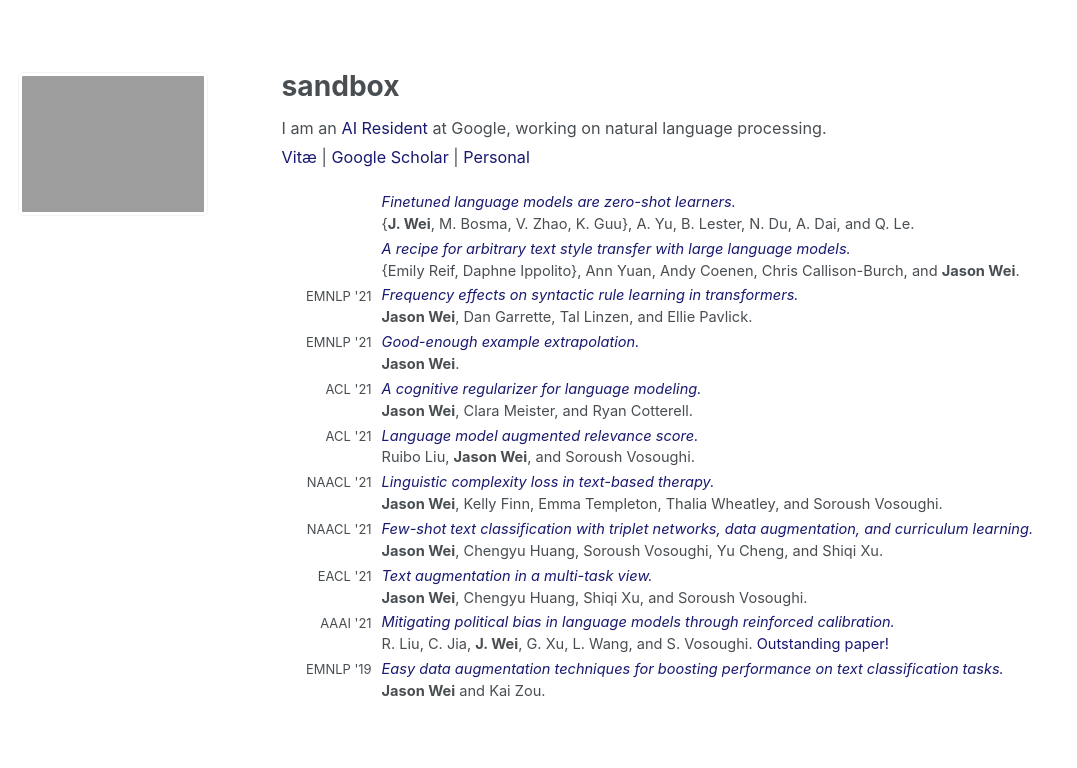
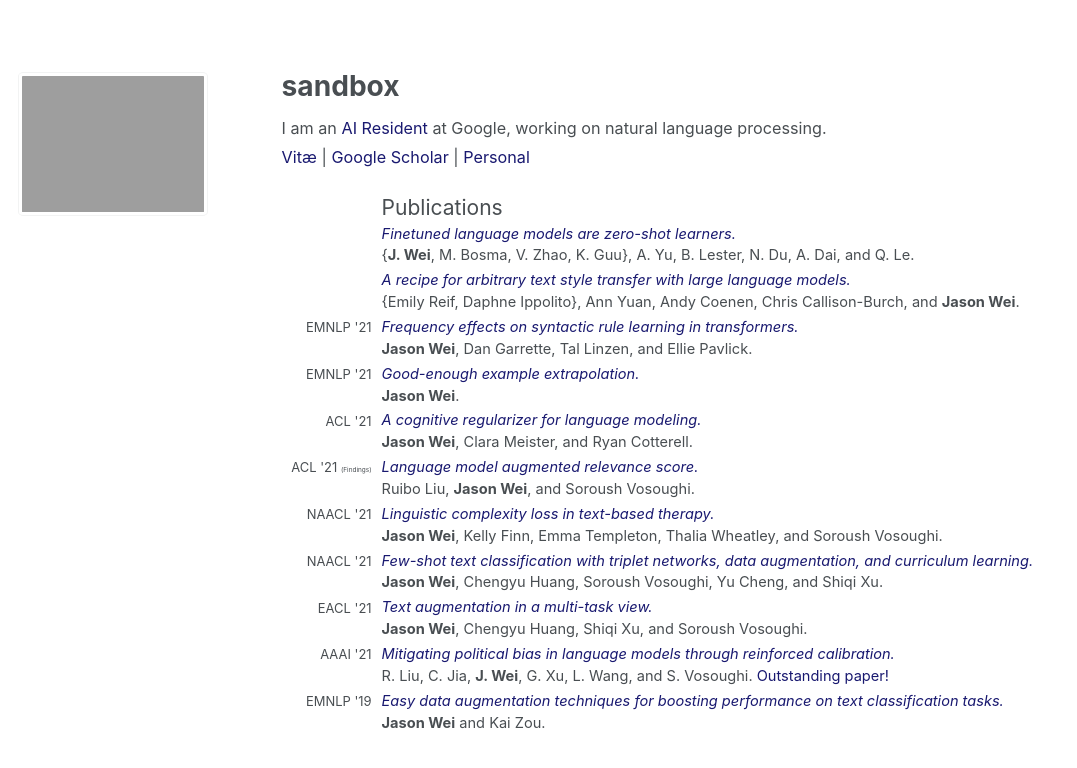
Before and after one commit to jasonwei20/jasonwei20.github.io, a Jekyll site: the page built from _pages/sandbox.md, in a window 1280 px wide. Shown: the top 768 px of the page, without its empty margins (0-1077 px from the left). Built offline with Jekyll 4.4.1, drawn with Linux system fonts in a browser that asks for light colours.

Commit message:
Update sandbox.md

```diff
--- a/_pages/sandbox.md
+++ b/_pages/sandbox.md
@@ -24,6 +24,11 @@ I am an <a href="https://research.google/careers/ai-residency/" style="color:#19
 </p>
 
 <table style="width:100%">
+  <tr>
+    <td style="width:100px; text-align:right; padding-right:10px; font-size:0.8em"> </td>
+    <td style="font-size:1.3em">Publications</td>
+  </tr>
+
   <tr>
     <td style="width:100px; text-align:right; padding-right:10px; font-size:0.8em"> </td>
     <td><a href="https://arxiv.org/pdf/2109.01652" style="color:#191970" target="_blank"><i>Finetuned language models are zero-shot learners.</i></a></td>
@@ -70,7 +75,7 @@ I am an <a href="https://research.google/careers/ai-residency/" style="color:#19
   </tr>
 
   <tr>
-    <td style="width:100px; text-align:right; padding-right:10px; font-size:0.8em">ACL '21</td>
+    <td style="width:100px; text-align:right; padding-right:10px; font-size:0.8em">ACL '21 <span style="font-size:0.5em;">(Findings)</span></td>
     <td><a href="https://aclanthology.org/2021.acl-long.521/" style="color:#191970" target="_blank"><i>Language model augmented relevance score.</i></a></td>
   </tr>
   <tr>
```
